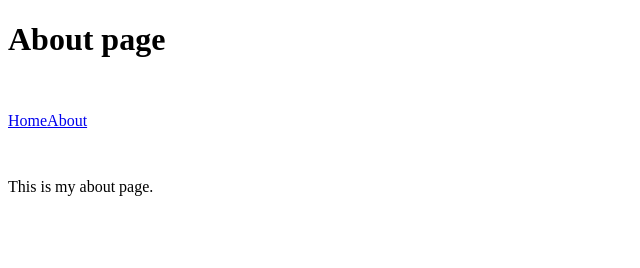
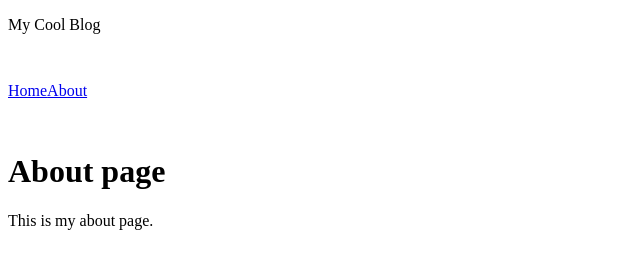
Before and after one commit to crs1138/my-cool-blog, a Gatsby site: page /about in a window 1280 px wide. Shown: the whole page, without its empty margins (0-640 px from the left). Built offline with nearby package versions, Linux system fonts and the light colour scheme; Gatsby itself is replaced by a stand-in of ours.

```diff
--- a/gatsby-config.js
+++ b/gatsby-config.js
@@ -1,11 +1,12 @@
 module.exports = {
   siteMetadata: {
     title: "My Cool Blog",
+    description: "This is my Gatsby testing ground"
   },
   plugins: [
     'gatsby-plugin-image',
     'gatsby-plugin-sharp',
-    // 'gatsby-transformer-sharp',
-    // 'gatsby-source-filesystem'
+    'gatsby-transformer-sharp',
+    // 'gatsby-source-filesystem',
   ],
 };
--- a/src/components/Layout/Layout.js
+++ b/src/components/Layout/Layout.js
@@ -1,13 +1,27 @@
 import React from 'react';
 import Navbar from '../Navbar/Navbar';
+import { useStaticQuery, graphql } from 'gatsby';
 
-const Layout = ({ children, pageTitle }) => (
+const Layout = ({ children, pageTitle }) => {
+    const data = useStaticQuery(graphql`
+        query MyQuery {
+            site {
+                siteMetadata {
+                    title
+                }
+            }
+        }
+    `);
+
+    return (
         <main>
           <title>{ pageTitle }</title>
+          <p>{ data.site.siteMetadata.title }</p>
+          <Navbar />
           <h1>{ pageTitle }</h1>
-      <Navbar />
           { children }
         </main>
     );
+};
 
 export default Layout;
```
Also changed, not shown: src/components/Header/Header.js (added, +11 -0 lines). Lines whose indentation alone changed are shown as unchanged.
